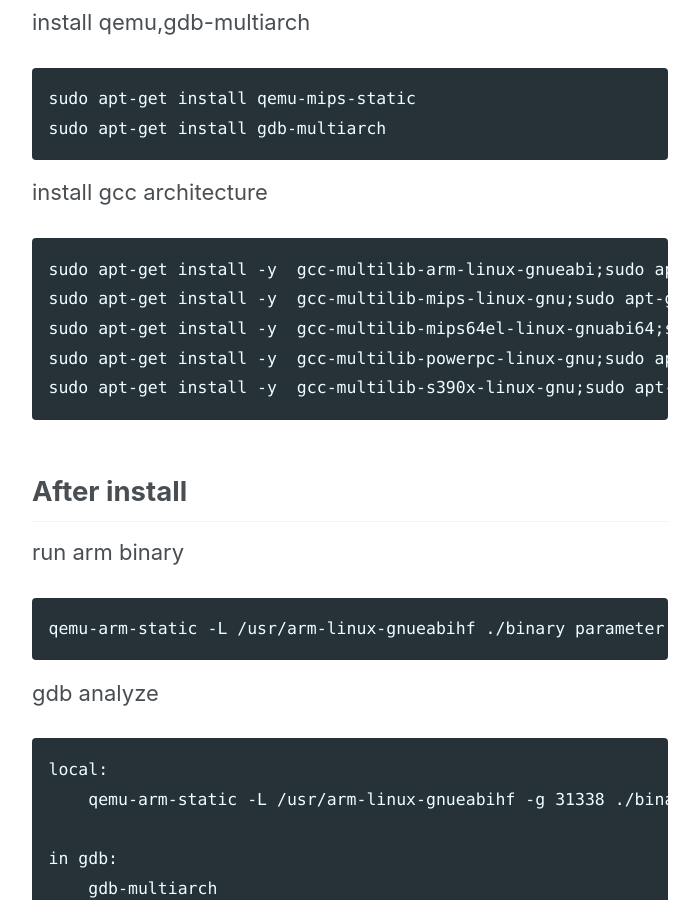
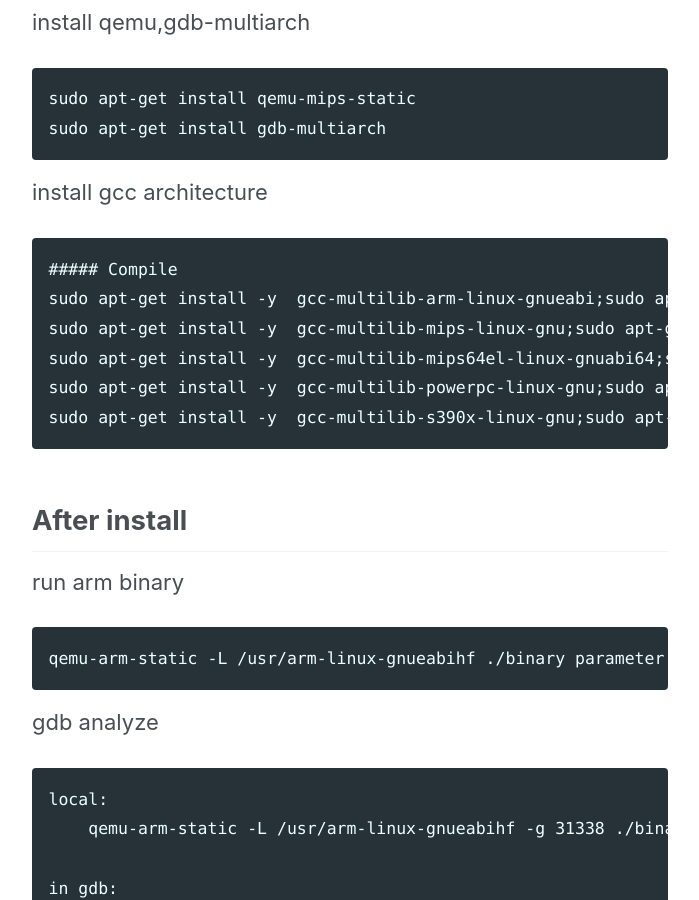
Before and after one commit to slyfizz3/slyfizz3.github.io, a Jekyll site: the page built from _posts/2019-06-29-qemu-arm-static.md, in a window 1280 px wide and 900 px high, scrolled down 408 px. Shown: the whole window, without its empty margins (290-989 px from the left). Built offline with Jekyll 4.4.1, drawn with Linux system fonts in a browser that asks for light colours; cached includes are drawn as plain includes; nearby versions of some CDN libraries.

Commit message:
Update 2019-06-29-qemu-arm-static.md

````diff
--- a/_posts/2019-06-29-qemu-arm-static.md
+++ b/_posts/2019-06-29-qemu-arm-static.md
@@ -23,6 +23,7 @@ sudo apt-get install gdb-multiarch
 install gcc architecture
 
 ```
+##### Compile
 sudo apt-get install -y  gcc-multilib-arm-linux-gnueabi;sudo apt-get install -y  gcc-multilib-arm-linux-gnueabihf;
 sudo apt-get install -y  gcc-multilib-mips-linux-gnu;sudo apt-get install -y  gcc-multilib-mips64-linux-gnuabi64;
 sudo apt-get install -y  gcc-multilib-mips64el-linux-gnuabi64;sudo apt-get install -y  gcc-multilib-mipsel-linux-gnu;
````
